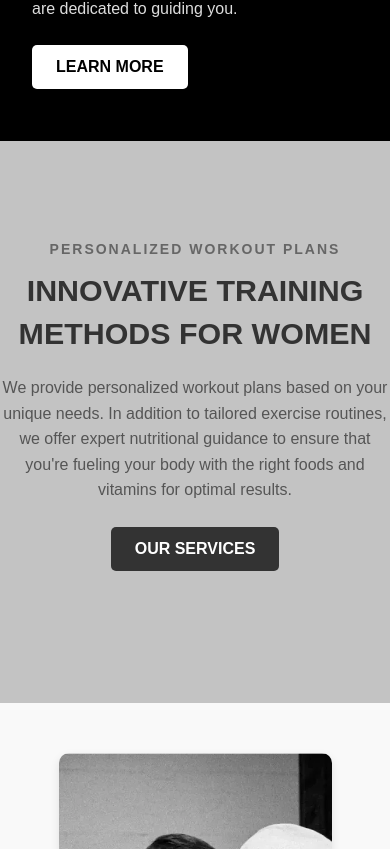
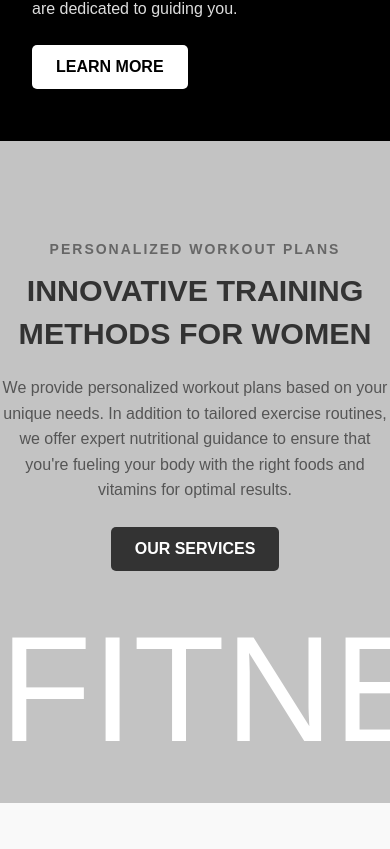
Before and after one commit to shashankack/Raghu-Gym, a React (Vite) app: page / in a window 390 px wide. Shown: the part 1655-2504 px from the top of the page. Built offline with nearby package versions, Linux system fonts and the light colour scheme; a web font is replaced by a local one.

Commit message:
Refactor About component styles to adjust padding and improve slider container layout for better responsiveness

```diff
--- a/src/components/About/About.css
+++ b/src/components/About/About.css
@@ -77,7 +77,7 @@
 
 .about-section-two {
   background-color: rgba(189, 189, 189, 0.9);
-  padding: 150px 0;
+  padding: 150px 0 0;
   position: relative;
   overflow: hidden;
   height: auto;
@@ -138,12 +138,15 @@
 }
 
 .slider-container {
-  position: absolute;
-  top: calc(100vh - 530px);
+  width: 100%;
+  text-align: center;
+  overflow: hidden;
+  height: 200px;
+  z-index: 200;
 }
 
 .slider {
-  position: relative;
+  position: absolute;
   white-space: nowrap;
   display: flex;
   text-transform: uppercase;
@@ -255,8 +258,8 @@
 }
 
 @media screen and (max-width: 768px) {
-  .slider-container {
-    top: calc(100vh - 260px);
+  .about-section-two {
+    padding: 20px;
   }
 
   .slider p {
@@ -275,7 +278,7 @@
   }
 
   .about-section-two {
-    padding: 100px 0;
+    padding: 100px 0 0;
   }
 
   .about-two-title {
@@ -295,12 +298,8 @@
     flex-direction: column;
   }
 
-  .slider-container {
-    top: calc(100vh - 300px);
-  }
-
   .slider p {
-    font-size: 100px;
+    font-size: 150px;
   }
 
   .grid-container {
```
